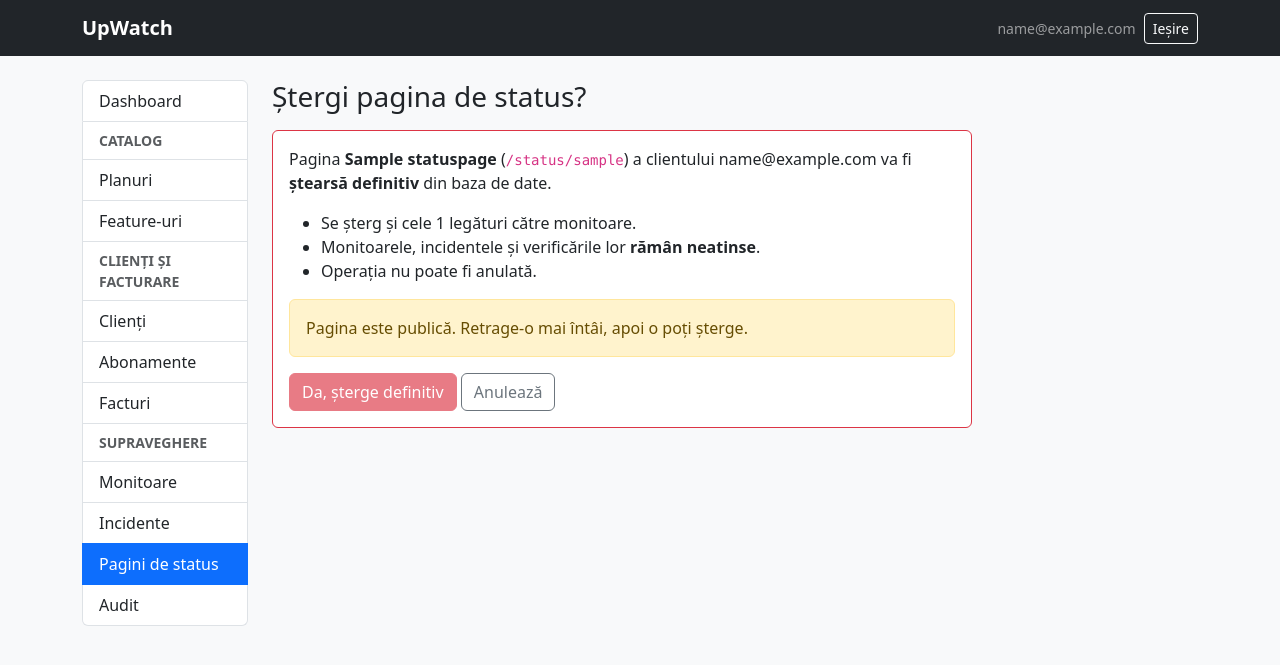
After one commit to constantinilie/upwatch, a Django app: page /backoffice/status-pages/1/delete/ in a window 1280 px wide. The commit adds this page. Shown: the top 665 px of the page. Run offline with Django 5.2, Linux system fonts and the light colour scheme; a user stored in the database is signed in; tables that the repository leaves empty hold one stand-in row (values such as "Sample post"); data that the repository does not hold is empty.

Commit message:
Hard delete for StatusPage in back office

```diff
--- a/backoffice/urls.py
+++ b/backoffice/urls.py
@@ -36,5 +36,6 @@ urlpatterns = [
     path("status-pages/", views.status_page_list, name="status_page_list"),
     path("status-pages/<int:pk>/", views.status_page_detail, name="status_page_detail"),
     path("status-pages/<int:pk>/toggle-public/", views.status_page_toggle_public, name="status_page_toggle_public"),
+    path("status-pages/<int:pk>/delete/", views.status_page_delete, name="status_page_delete"),
     path("audit/", views.audit_list, name="audit_list"),
 ]
--- a/backoffice/views.py
+++ b/backoffice/views.py
@@ -398,6 +398,23 @@ def status_page_toggle_public(request, pk):
     return redirect("backoffice:status_page_detail", pk=page.pk)
 
 
+@staff_member_required
+@require_http_methods(["GET", "POST"])
+def status_page_delete(request, pk):
+    """Delete (hard): GET shows the confirmation page, POST removes the row from the database."""
+    page = _or_404(status_page_services.status_page_get(pk), "Pagina de status nu există.")
+    if request.method == "POST":
+        title = page.title  # read before delete; the instance loses its pk afterwards
+        try:
+            status_page_services.status_page_delete(page)
+        except ValidationError as error:
+            messages.error(request, error.messages[0])
+            return redirect("backoffice:status_page_detail", pk=pk)
+        messages.success(request, f"Pagina „{title}” a fost ștearsă definitiv.")
+        return redirect("backoffice:status_page_list")
+    return render(request, "backoffice/status_page_confirm_delete.html", {"page": page})
+
+
 # ---------------------------------------------------------------- Audit (doar citire)
 
 @staff_member_required
--- a/statuspages/repository.py
+++ b/statuspages/repository.py
@@ -28,3 +28,8 @@ def update(status_page, **fields):
         setattr(status_page, field, value)
     status_page.save(update_fields=[*fields, "updated_at"])
     return status_page
+
+
+def delete(status_page):
+    """Hard delete: removes the row; its StatusPageMonitor links go with it (CASCADE)."""
+    status_page.delete()
--- a/statuspages/services.py
+++ b/statuspages/services.py
@@ -18,3 +18,12 @@ def status_page_set_public(status_page, is_public):
         state = "publică" if is_public else "retrasă"
         raise ValidationError(f"Pagina „{status_page.title}” este deja {state}.")
     return repository.update(status_page, is_public=is_public)
+
+
+def status_page_delete(status_page):
+    """Hard delete. Safe because no history (incidents, checks, invoices) depends on a status page;
+    only the page-monitor links disappear, the monitors themselves stay.
+    A public page must be withdrawn first, so visitors don't hit a 404 by surprise."""
+    if status_page.is_public:
+        raise ValidationError(f"Pagina „{status_page.title}” este publică. Retrage-o înainte de a o șterge.")
+    repository.delete(status_page)
--- /dev/null
+++ b/templates/backoffice/status_page_confirm_delete.html
@@ -0,0 +1,33 @@
+{% extends "backoffice/base.html" %}
+
+{% block title %}Șterge {{ page.title }}{% endblock %}
+
+{% block backoffice_content %}
+<h1 class="h3 mb-3">Ștergi pagina de status?</h1>
+
+<div class="card border-danger" style="max-width: 700px">
+  <div class="card-body">
+    <p>
+      Pagina <strong>{{ page.title }}</strong> (<code>/status/{{ page.slug }}</code>)
+      a clientului {{ page.user.email }} va fi <strong>ștearsă definitiv</strong> din baza de date.
+    </p>
+    <ul>
+      <li>Se șterg și cele {{ page.monitor_count }} legături către monitoare.</li>
+      <li>Monitoarele, incidentele și verificările lor <strong>rămân neatinse</strong>.</li>
+      <li>Operația nu poate fi anulată.</li>
+    </ul>
+
+    {% if page.is_public %}
+      <div class="alert alert-warning mb-3">
+        Pagina este publică. Retrage-o mai întâi, apoi o poți șterge.
+      </div>
+    {% endif %}
+
+    <form method="post">
+      {% csrf_token %}
+      <button type="submit" class="btn btn-danger" {% if page.is_public %}disabled{% endif %}>Da, șterge definitiv</button>
+      <a class="btn btn-outline-secondary" href="{% url 'backoffice:status_page_detail' page.pk %}">Anulează</a>
+    </form>
+  </div>
+</div>
+{% endblock %}
--- a/templates/backoffice/status_page_detail.html
+++ b/templates/backoffice/status_page_detail.html
@@ -18,6 +18,7 @@
         <button type="submit" class="btn btn-outline-success">Publică pagina</button>
       {% endif %}
     </form>
+    <a class="btn btn-danger" href="{% url 'backoffice:status_page_delete' page.pk %}">Șterge</a>
     <a class="btn btn-outline-secondary" href="{% url 'backoffice:status_page_list' %}">Înapoi la listă</a>
   </div>
 </div>
```
